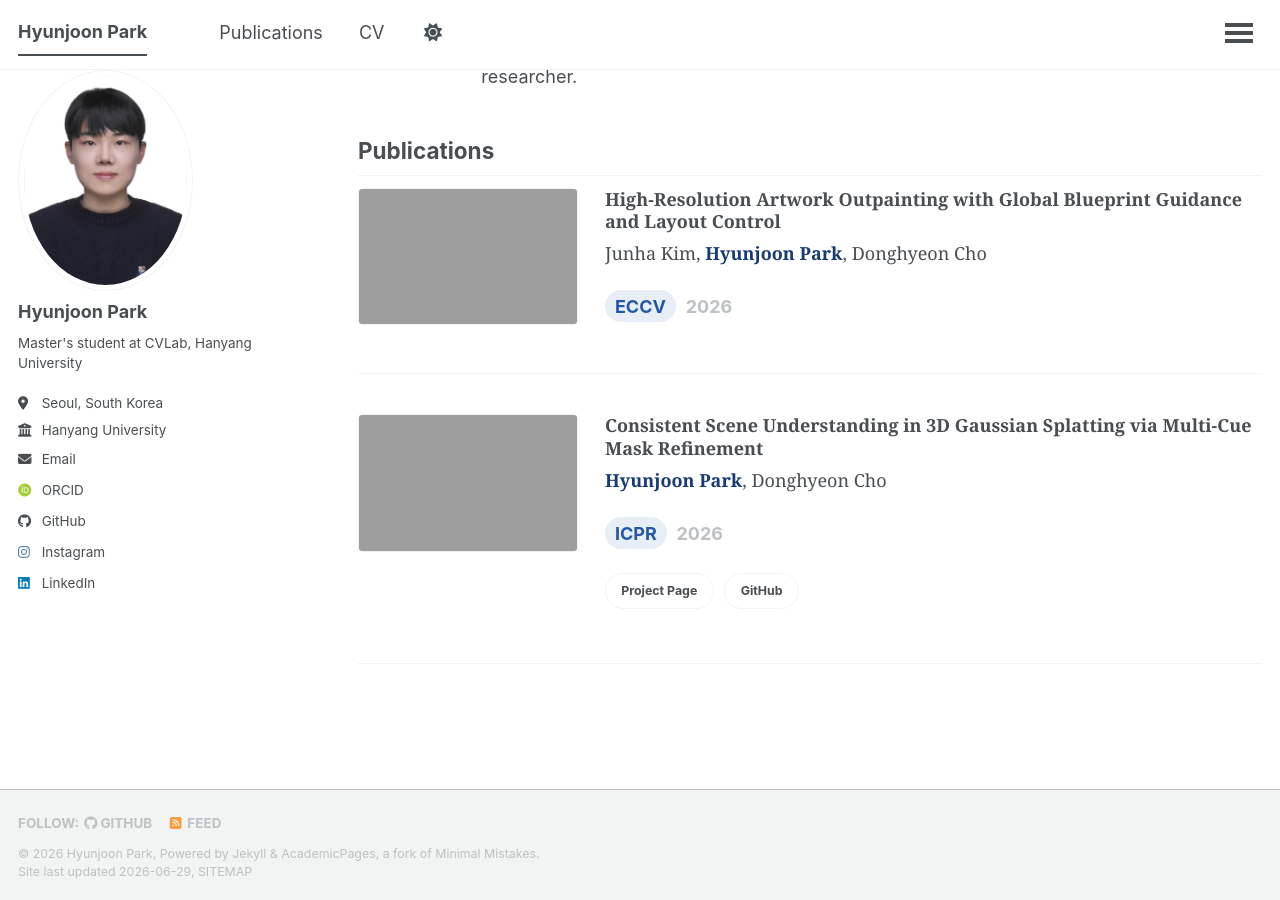
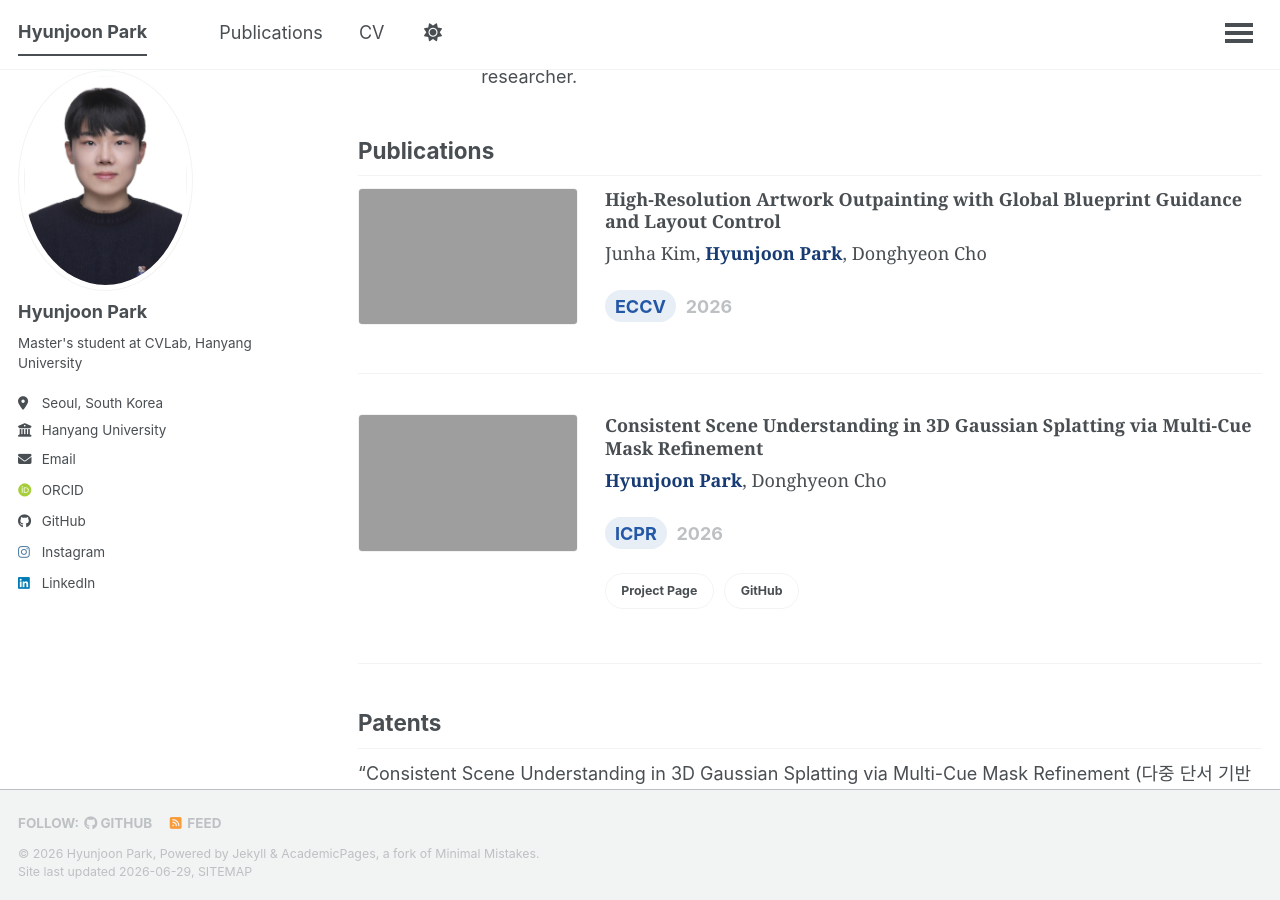
Before and after one commit to hjpark83/hjpark83.github.io, a Jekyll site: the page built from _pages/about.md, in a window 1280 px wide and 900 px high, scrolled down 554 px. Built offline with Jekyll 4.4.1, drawn with Linux system fonts in a browser that asks for light colours; some web fonts are replaced; a script that is not in the unit is left out.

Commit message:
Add patent section

```diff
--- a/_pages/about.md
+++ b/_pages/about.md
@@ -34,3 +34,7 @@ Recently, I have been particularly interested in **3D Scene Understanding** and
 {% for post in featured_publications limit: 3 %}
   {% include publication-card.html post=post view="compact" %}
 {% endfor %}
+
+## Patents
+
+"Consistent Scene Understanding in 3D Gaussian Splatting via Multi-Cue Mask Refinement (다중 단서 기반 3차원 장면 이해 장치 및 방법)", No. 10-2026-0105246
```
